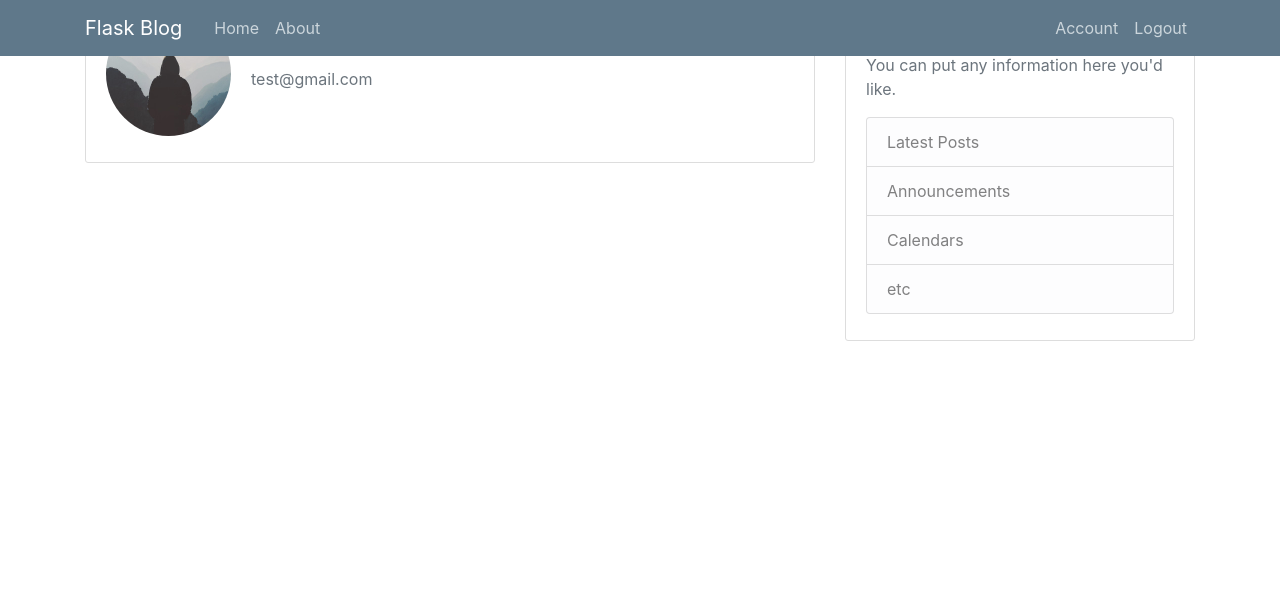
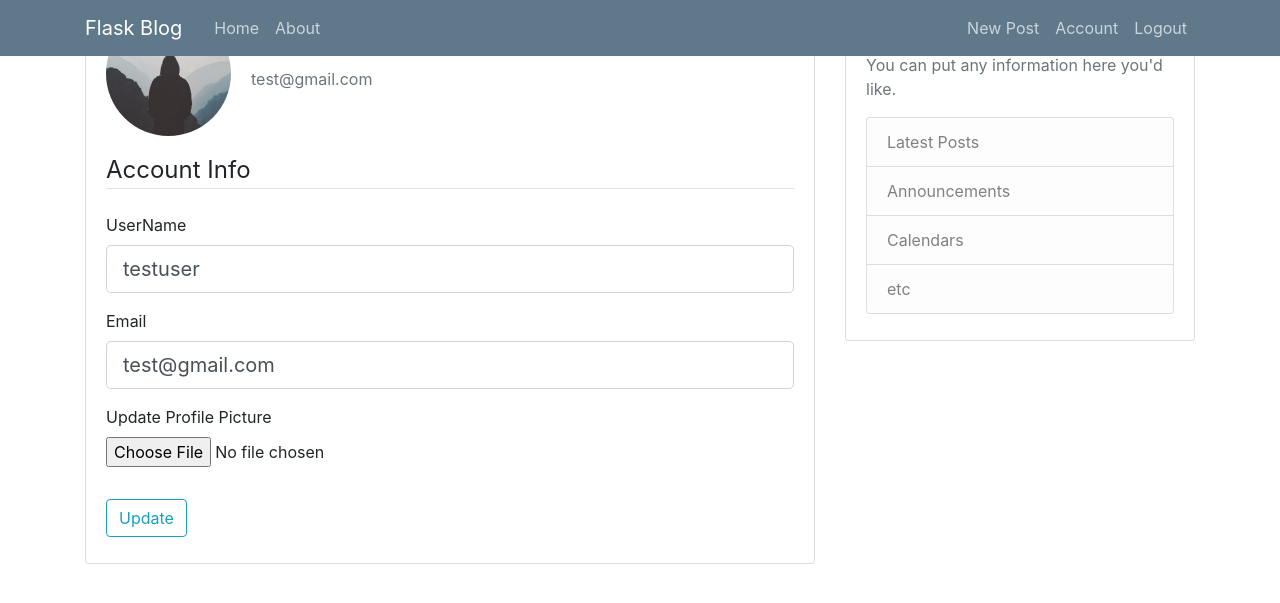
Before and after one commit to zhuzhy1214/tam_jobmanager, a Flask app: page /account in a window 1280 px wide. Shown: the top 603 px of the page. Run offline with Flask 2, Linux system fonts and the light colour scheme; a user stored in the database is signed in; some libraries are stand-ins or nearby versions.

Commit message:
user add post

```diff
--- a/flaskblog/forms.py
+++ b/flaskblog/forms.py
@@ -1,7 +1,8 @@
 from flask_wtf import FlaskForm
-from wtforms import StringField, PasswordField, SubmitField, BooleanField
+from flask_wtf.file import FileField, FileAllowed
+from flask_login import current_user
+from wtforms import StringField, PasswordField, SubmitField, BooleanField, TextAreaField
 from wtforms.validators import DataRequired, Length, Email, EqualTo, ValidationError
-
 from flaskblog.models import User
 
 
@@ -32,3 +33,31 @@ class LoginForm(FlaskForm):
                              ,validators=[DataRequired()])
     remember = BooleanField('Remember Me')
     submit = SubmitField('Login')
+
+
+class UpdateAccountForm(FlaskForm):
+    username = StringField('UserName',
+                           validators=[DataRequired(), Length(min=2, max=20)])
+    email = StringField('Email',
+                        validators=[DataRequired(), Email()])
+    picture = FileField('Update Profile Picture',
+                        validators=[FileAllowed(['jpg', 'png'])])
+    submit = SubmitField('Update')
+
+    def validate_username(self, username):
+        if username.data != current_user.username:
+            user = User.query.filter_by(username=username.data).first()
+            if user:
+                raise ValidationError('The username already exists. Please use a different username.')
+
+    def validate_email(self, email):
+        if email.data != current_user.email:
+            email = User.query.filter_by(email=email.data).first()
+            if email:
+                raise ValidationError('The email address is used. Please use a different email.')
+
+
+class PostForm(FlaskForm):
+    title = StringField('Title', validators=[DataRequired()])
+    content = TextAreaField('Content', validators=[DataRequired()])
+    submit = SubmitField('Post')
--- a/flaskblog/routes.py
+++ b/flaskblog/routes.py
@@ -1,31 +1,20 @@
+import os
+from PIL import Image
 
+import secrets
 from flask import render_template, url_for, flash, redirect, request
 from flaskblog import app, db, bcrypt
-from flaskblog.forms import RegistrationForm, LoginForm
+from flaskblog.forms import RegistrationForm, LoginForm, UpdateAccountForm, PostForm
 from flaskblog.models import User, Post
 from flask_login import login_user, current_user, logout_user, login_required
-
-posts = [
-    {
-        'author': 'hohoho',
-        'title': 'this is my first post.',
-        'content': 'leave this blank for now',
-        'date_posted': '12-11-2021'
-    },
-    {
-        'author': 'foo',
-        'title': 'this is my bar',
-        'content': 'hello',
-        'date_posted': '12-12-2021'
-    },
-
-]
 
 
 @app.route("/")
 @app.route("/home")
 def home():
-    return render_template('home.html', posts = posts)
+    posts = Post.query.all()
+    print(len(posts))
+    return render_template('home.html', posts=posts)
 
 @app.route("/about")
 def about():
@@ -76,11 +65,55 @@ def logout():
     return redirect(url_for('login'))
 
 
-@app.route("/account")
+def save_picture(form_picture):
+    #create a random file name
+    random_hex = secrets.token_hex(8)
+    _, f_ext = os.path.splitext(form_picture.filename)
+    picture_fn = random_hex + f_ext
+    picture_path = os.path.join(app.root_path, 'static/profile_pics', picture_fn)
+    output_size = (125, 125)
+    i = Image.open(form_picture)
+    i.thumbnail(output_size)
+    i.save(picture_path)
+
+    return picture_fn
+
+@app.route("/account", methods=['GET', 'POST'])
 @login_required
 def account():
+    form = UpdateAccountForm()
+    if form.validate_on_submit():
+        if form.picture.data:
+            picture_file = save_picture(form.picture.data)
+            current_user.image_file = picture_file
+
+        current_user.username = form.username.data
+        current_user.email = form.email.data
+
+        db.session.commit()
+        flash('You account is updated!', 'success')
+        return redirect(url_for('account'))
+    elif request.method == 'GET':
+        form.username.data = current_user.username
+        form.email.data = current_user.email
+
     image_file = url_for('static', filename='profile_pics/' + current_user.image_file)
-    return render_template('account.html', title='account', image_file=image_file)
+    return render_template('account.html', title='account', image_file=image_file, form=form)
+
+
+@app.route("/post/new", methods=['GET', 'POST'])
+@login_required
+def new_post():
+    form = PostForm()
+
+    if form.validate_on_submit():
+        post = Post(title=form.title.data, content=form.content.data, author=current_user)
+        db.session.add(post)
+        db.session.commit()
+        flash('Your post has been created', 'success')
+        return redirect(url_for('home'))
+
+    return render_template('create_post.html', title='New Post', form=form)
 
 
 from flask import jsonify
--- a/flaskblog/templates/account.html
+++ b/flaskblog/templates/account.html
@@ -7,7 +7,56 @@
           <h2 class="account-heading">{{current_user.username}}</h2>
           <p class="text-secondary">{{current_user.email}}</p>
         </div>
+
       </div>
-      <!-- FORM HERE -->
+
+        <form method="POST" action="" enctype="multipart/form-data">
+            {{ form.hidden_tag() }}
+            <fieldset class="form-group">
+                <legend class="border-bottom mb-4">Account Info</legend>
+                <div class="form-group">
+                    {{ form.username.label(class="form-control-label") }}
+
+                    {% if form.username.errors %}
+                        {{ form.username(class="form-control form-control-lg is-invalid") }}
+                        <div class="invalid-feedback">
+                            {% for error in form.username.errors %}
+                                <span>{{ error }}</span>
+                            {% endfor %}
+                        </div>
+                    {% else %}
+                        {{ form.username(class="form-control form-control-lg") }}
+                    {% endif %}
+                </div>
+                <div class="form-group">
+                    {{ form.email.label(class="form-control-label") }}
+                    {% if form.email.errors %}
+                        {{ form.email(class="form-control form-control-lg is-invalid") }}
+                        <div class="invalid-feedback">
+                            {% for error in form.email.errors %}
+                                <span>{{ error }}</span>
+                            {% endfor %}
+                        </div>
+                    {% else %}
+                        {{ form.email(class="form-control form-control-lg") }}
+                    {% endif %}
+                </div>
+
+                <div class="form-group">
+                    {{ form.picture.label() }}
+                    {{ form.picture(class="form-control-file") }}
+                    {% if form.picture.errors %}
+                        {% for error in form.picture.errors %}
+                            <span class="text-danger">{{ error }}</span></br>
+                        {% endfor %}
+                    {% endif %}
+                </div>
+
+            </fieldset>
+            <div class="form-group">
+                {{ form.submit(class="btn btn-outline-info") }}
+            </div>
+        </form>
     </div>
+
 {% endblock content %}
--- a/flaskblog/templates/home.html
+++ b/flaskblog/templates/home.html
@@ -2,10 +2,11 @@
 {% block content %}
     {% for post in posts %}
         <article class="media content-section">
+            <img class="rounded-circle article-img", src="{{ url_for('static', filename='profile_pics/' + post.author.image_file) }}">
           <div class="media-body">
             <div class="article-metadata">
-              <a class="mr-2" href="#">{{ post.author }}</a>
-              <small class="text-muted">{{ post.date_posted }}</small>
+              <a class="mr-2" href="#">{{ post.author.username }}</a>
+              <small class="text-muted">{{ post.date_posted.strftime('%Y-%m-%d')}}</small>
             </div>
             <h2><a class="article-title" href="#">{{ post.title }}</a></h2>
             <p class="article-content">{{ post.content }}</p>
--- a/flaskblog/templates/layout.html
+++ b/flaskblog/templates/layout.html
@@ -16,52 +16,48 @@
         <title>Flask Blog</title>
     {% endif %}
 </head>
-
 <body>
     <header class="site-header">
       <nav class="navbar navbar-expand-md navbar-dark bg-steel fixed-top">
         <div class="container">
-          <a class="navbar-brand mr-4" href="{{url_for('home')}}">Flask Blog</a>
+          <a class="navbar-brand mr-4" href="/">Flask Blog</a>
           <button class="navbar-toggler" type="button" data-toggle="collapse" data-target="#navbarToggle" aria-controls="navbarToggle" aria-expanded="false" aria-label="Toggle navigation">
             <span class="navbar-toggler-icon"></span>
           </button>
           <div class="collapse navbar-collapse" id="navbarToggle">
             <div class="navbar-nav mr-auto">
-              <a class="nav-item nav-link" href="{{url_for('home')}}">Home</a>
-              <a class="nav-item nav-link" href="{{url_for('about')}}">About</a>
+              <a class="nav-item nav-link" href="{{ url_for('home') }}">Home</a>
+              <a class="nav-item nav-link" href="{{ url_for('about') }}">About</a>
             </div>
             <!-- Navbar Right Side -->
             <div class="navbar-nav">
               {% if current_user.is_authenticated %}
-                  <a class="nav-item nav-link" href="{{url_for('account')}}">Account</a>
-                  <a class="nav-item nav-link" href="{{url_for('logout')}}">Logout</a>
+                <a class="nav-item nav-link" href="{{ url_for('new_post') }}">New Post</a>
+                <a class="nav-item nav-link" href="{{ url_for('account') }}">Account</a>
+                <a class="nav-item nav-link" href="{{ url_for('logout') }}">Logout</a>
               {% else %}
-                  <a class="nav-item nav-link" href="{{url_for('login')}}">Login</a>
-                  <a class="nav-item nav-link" href="{{url_for('register')}}">Register</a>
+                <a class="nav-item nav-link" href="{{ url_for('login') }}">Login</a>
+                <a class="nav-item nav-link" href="{{ url_for('register') }}">Register</a>
               {% endif %}
-
             </div>
           </div>
         </div>
       </nav>
     </header>
-
     <main role="main" class="container">
-
       <div class="row">
         <div class="col-md-8">
-          {% with messages = get_flashed_messages(with_categories = true) %}
+          {% with messages = get_flashed_messages(with_categories=true) %}
             {% if messages %}
               {% for category, message in messages %}
-                    <div class="alert alert-{{category}}">
-                        {{message}}
+                <div class="alert alert-{{ category }}">
+                  {{ message }}
                 </div>
               {% endfor %}
-            {% endif%}
+            {% endif %}
           {% endwith %}
           {% block content %}{% endblock %}
         </div>
-
         <div class="col-md-4">
           <div class="content-section">
             <h3>Our Sidebar</h3>
```
Also changed, not shown: flaskblog/templates/create_post.html (added, +40 -0 lines), flaskblog/site.db, flaskblog/static/profile_pics/7b3d5f2ac3fead6c.jpg (added), flaskblog/static/profile_pics/AMT_ETL_plan.png (deleted), flaskblog/static/profile_pics/cd94fb25ec27e13f.png (added). Lines whose indentation alone changed are shown as unchanged.
